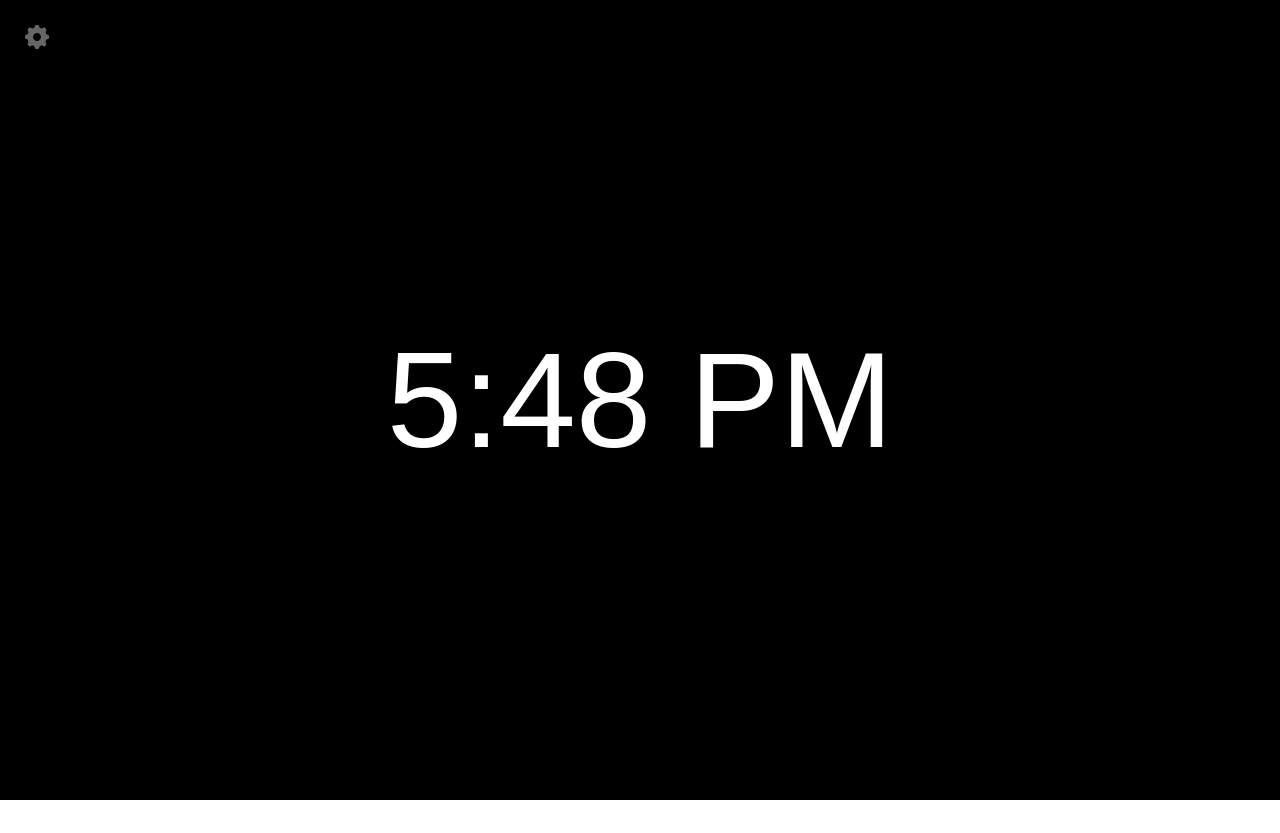
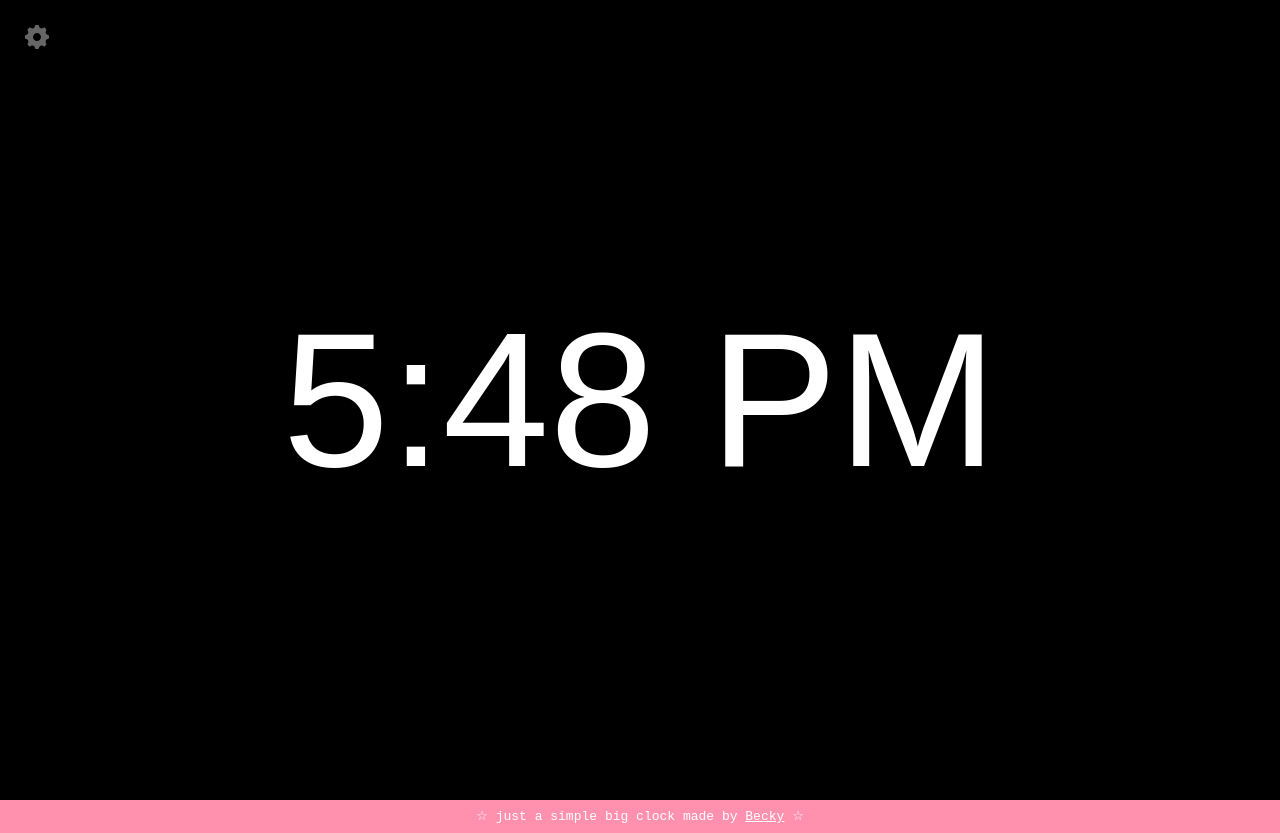
Before and after one commit to BeckyPollard/big-clock, a React app: page / in a window 1280 px wide. Before the commit the page ends 800 px from the top, so only its background shows below. Built offline with nearby package versions, Linux system fonts and the light colour scheme.

Commit message:
Add footer

```diff
--- a/src/scripts/App.tsx
+++ b/src/scripts/App.tsx
@@ -18,6 +18,9 @@ function App() {
   return (
     <>
       <BigClock announceHour={options.announceHour} announceMin={options.announceMin}/>
+      <footer>
+        <p>☆ just a simple big clock made by <a href="https://github.com/BeckyPollard/big-clock">Becky</a> ☆</p>
+      </footer>
       <BigClockOptions options={options} handleOptionsChange={handleOptions} />
     </>
   );
--- a/src/style.css
+++ b/src/style.css
@@ -21,7 +21,7 @@ main {
     margin: 20px 0;
     width: 100%;
     color: #fff;
-    font-size: 8.5rem;
+    font-size: clamp(1rem, 15vw, 20rem);
     text-transform: uppercase;
   }
 
@@ -77,3 +77,19 @@ label {
     cursor: pointer;
   }
 }
+
+footer {
+  background: #FF91AF;
+  text-align: center;
+  padding: 10px 0;
+  color: #fff;
+  font-family: monospace;
+
+  a {
+    color: #fff
+  }
+
+  a:hover {
+    color: #000
+  }
+}
```
